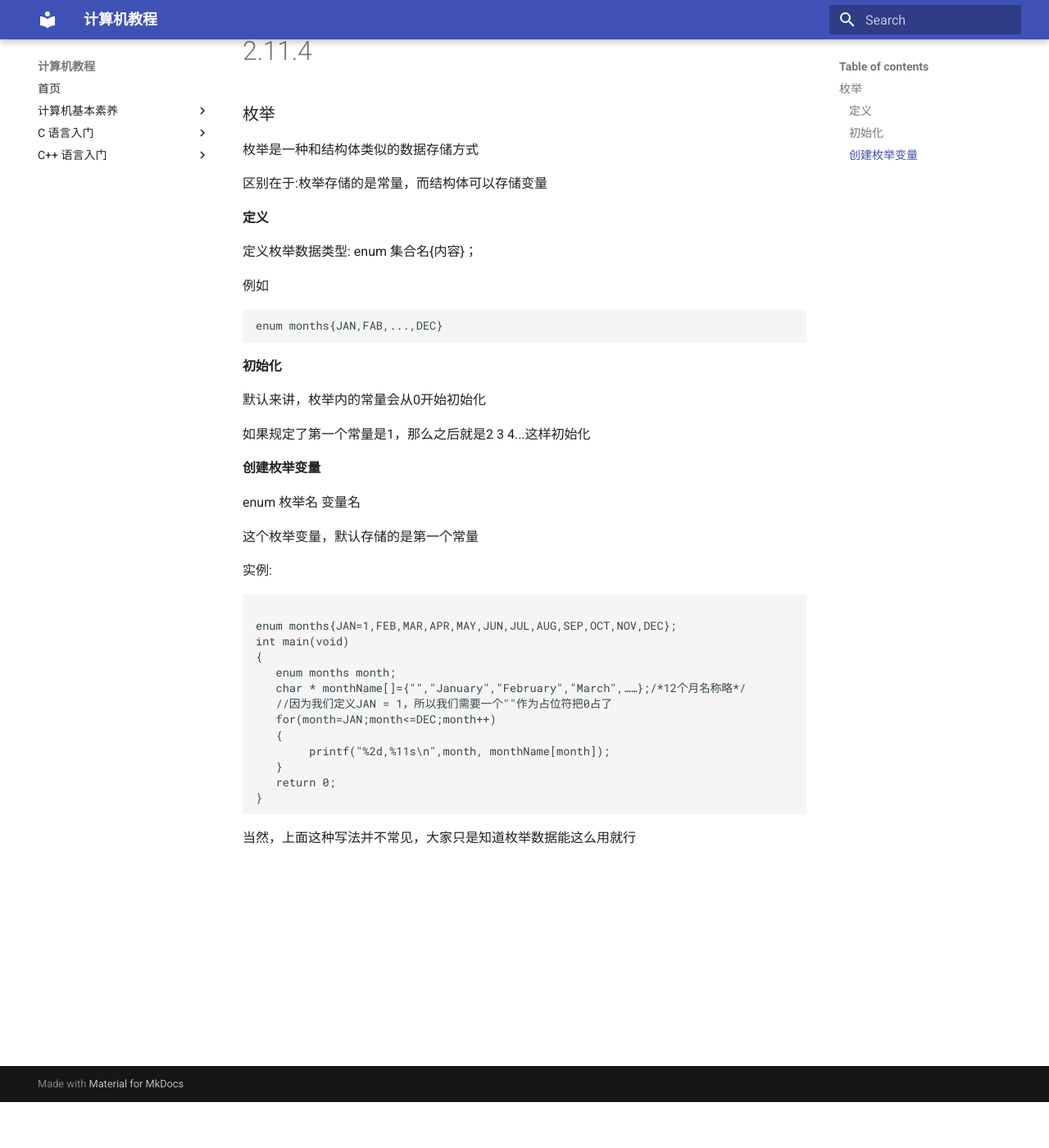
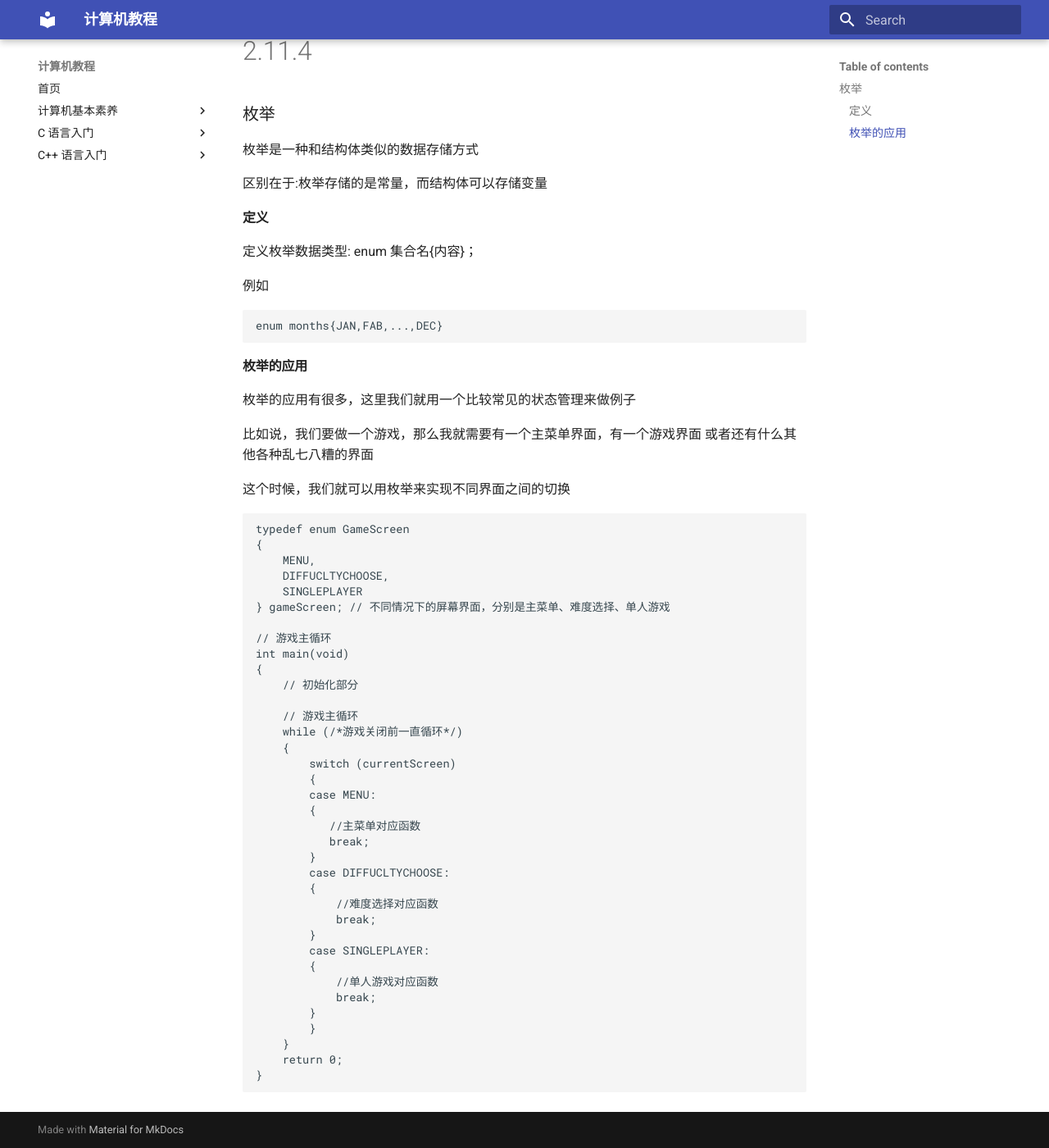
Before and after one commit to Muhamia/computer-tutorials, an MkDocs documentation site: the page built from docs/programming-language-c/2.11/2.11.4.md, in a window 1280 px wide and 1400 px high, scrolled down 56 px. Shown: the whole window at 82% size. Built offline with MkDocs 1.6.1 and Material for MkDocs 9.7.7, drawn with Linux system fonts in a browser that asks for light colours.

Commit message:
rework the enum

````diff
--- a/docs/programming-language-c/2.11/2.11.4.md
+++ b/docs/programming-language-c/2.11/2.11.4.md
@@ -13,32 +13,50 @@ enum 集合名{内容}；
 enum months{JAN,FAB,...,DEC}
 ```
 
-#### 初始化
-默认来讲，枚举内的常量会从0开始初始化
+#### 枚举的应用
 
-如果规定了第一个常量是1，那么之后就是2 3 4...这样初始化
+枚举的应用有很多，这里我们就用一个比较常见的状态管理来做例子
 
-#### 创建枚举变量
-enum 枚举名 变量名
+比如说，我们要做一个游戏，那么我就需要有一个主菜单界面，有一个游戏界面
+或者还有什么其他各种乱七八糟的界面
 
-这个枚举变量，默认存储的是第一个常量
+这个时候，我们就可以用枚举来实现不同界面之间的切换
 
+```C
+typedef enum GameScreen
+{
+    MENU,
+    DIFFUCLTYCHOOSE,
+    SINGLEPLAYER
+} gameScreen; // 不同情况下的屏幕界面，分别是主菜单、难度选择、单人游戏
 
-实例:
-```C
-
-enum months{JAN=1,FEB,MAR,APR,MAY,JUN,JUL,AUG,SEP,OCT,NOV,DEC};
+// 游戏主循环
 int main(void)
 {
-   enum months month;
-   char * monthName[]={"","January","February","March",……};/*12个月名称略*/
-   //因为我们定义JAN = 1，所以我们需要一个""作为占位符把0占了
-   for(month=JAN;month<=DEC;month++)
-   {
-        printf("%2d,%11s\n",month, monthName[month]);
-   }
-   return 0;
+    // 初始化部分
+
+    // 游戏主循环
+    while (/*游戏关闭前一直循环*/)
+    {
+        switch (currentScreen)
+        {
+        case MENU:
+        {
+           //主菜单对应函数
+           break;
+        }
+        case DIFFUCLTYCHOOSE:
+        {
+            //难度选择对应函数
+            break;
+        }
+        case SINGLEPLAYER:
+        {
+            //单人游戏对应函数
+            break;
+        }
+        }
+    }
+    return 0;
 }
 ```
-
-当然，上面这种写法并不常见，大家只是知道枚举数据能这么用就行
````
Also changed, not shown: docs/programming-language-c/2.11/2.11.3.md (+3 -0 lines).
